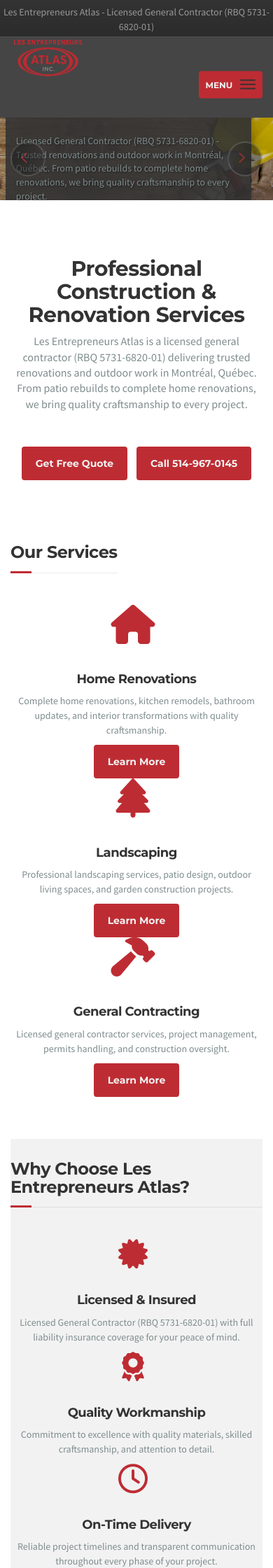
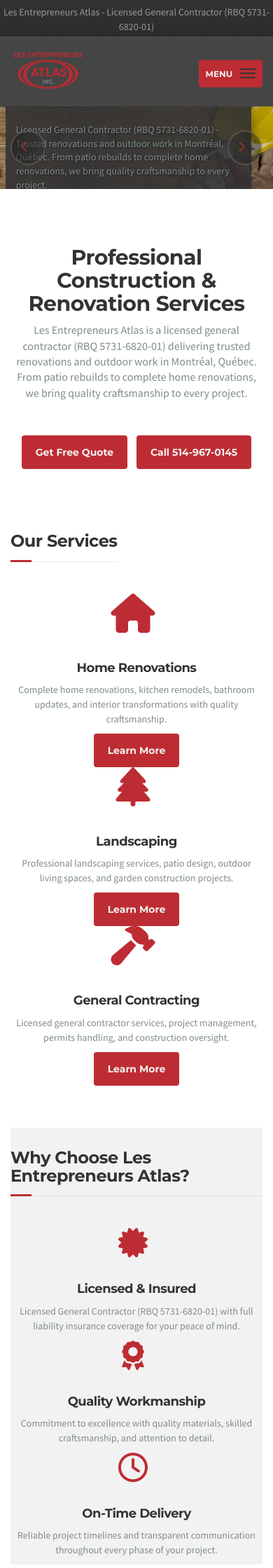
Before and after one commit to Endracion/Atlas, a Jekyll site: the page built from index.md, in a window 390 px wide. Shown: the top 2240 px of the page at 70% size. Built offline with Jekyll 4.4.1, drawn with Linux system fonts in a browser that asks for light colours.

Commit message:
better mobile header

```diff
--- a/assets/css/renotheme.css
+++ b/assets/css/renotheme.css
@@ -186,6 +186,7 @@
   .logo img {
   height: 60px;
   width: auto;
+  transform: translateY(+30%);
   }
 }
 
@@ -842,18 +843,18 @@
   }
 }
 
-/* Navbar Toggle Button */
+/* Navbar Toggle Button - Override Bootstrap styles */
 .navbar-toggle {
   background: var(--renotheme-primary) !important;
   border-radius: 2px;
   padding: 10px 12px;
-  margin: 10px 0;
+  margin: 0 !important; /* Override Bootstrap's vertical-align margins */
   transition: all 200ms ease-out;
   border: none !important;
   cursor: pointer;
+  position: absolute;
   top: 50%;
-  right: -15px;
-  transform: translateY(-50%);
+  transform: translateY(-70%);
   z-index: 1000;
 }
 
```
